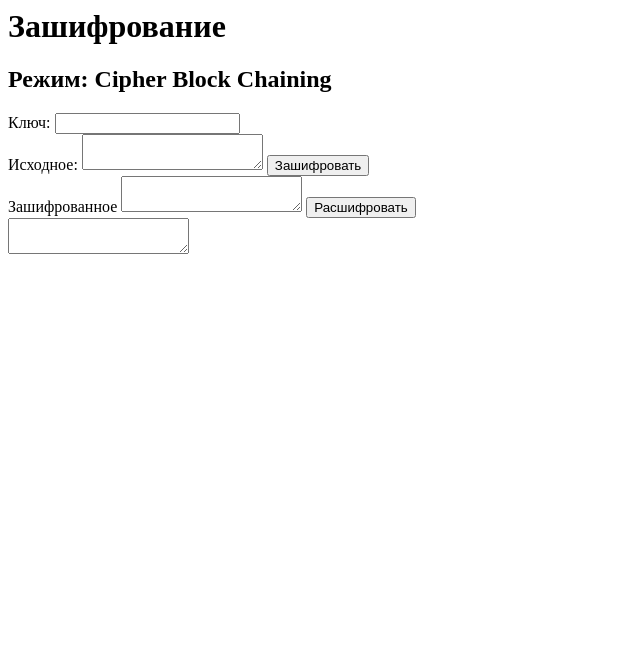
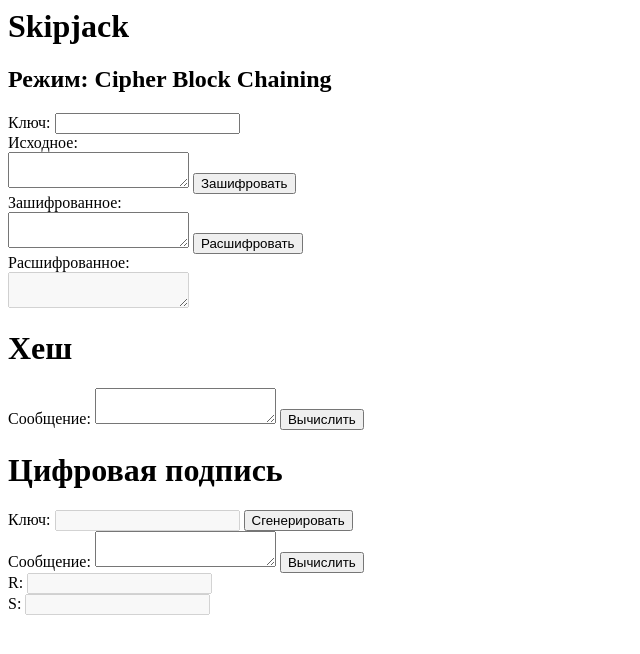
Before and after one commit to meoyawn/skipjack, a plain HTML site: page index.html in a window 1280 px wide. Shown: the whole page, without its empty margins (0-640 px from the left). Drawn offline with Linux system fonts and the light colour scheme.

Commit message:
basic markup

```diff
--- a/index.html
+++ b/index.html
@@ -2,23 +2,52 @@
 </head>
 
 <body>
-    <h1>Зашифрование</h1>
+    <h1>Skipjack</h1>
     <h2>Режим: Cipher Block Chaining</h2>
     <div>
         <span>Ключ:</span>
-        <input type="text">
+        <input type="text" maxlength="5">
     </div>
     <div>
         <span>Исходное:</span>
+        <br>
         <textarea></textarea>
         <button>Зашифровать</button>
     </div>
     <div>
-        <span>Зашифрованное</span>
+        <span>Зашифрованное:</span>
+        <br>
         <textarea></textarea>
         <button>Расшифровать</button>
     </div>
     <div>
+        <span>Расшифрованное:</span>
+        <br>
+        <textarea disabled></textarea>
+    </div>
+    <h1>Хеш</h1>
+    <div>
+        <span>Сообщение:</span>
         <textarea></textarea>
+        <button>Вычислить</button>
+    </div>
+    <h1>Цифровая подпись</h1>
+    <div>
+        <span>Ключ:</span>
+        <input type="number" disabled>
+        <button>Сгенерировать</button>
+    </div>
+    <div>
+        <span>Сообщение:</span>
+        <textarea></textarea>
+        <button>Вычислить</button>
+    </div>
+    <div>
+        <span>R:</span>
+        <input type="number" disabled>
+    </div>
+    <div>
+        <span>S:</span>
+        <input type="number" disabled>
     </div>
 </body>
```
